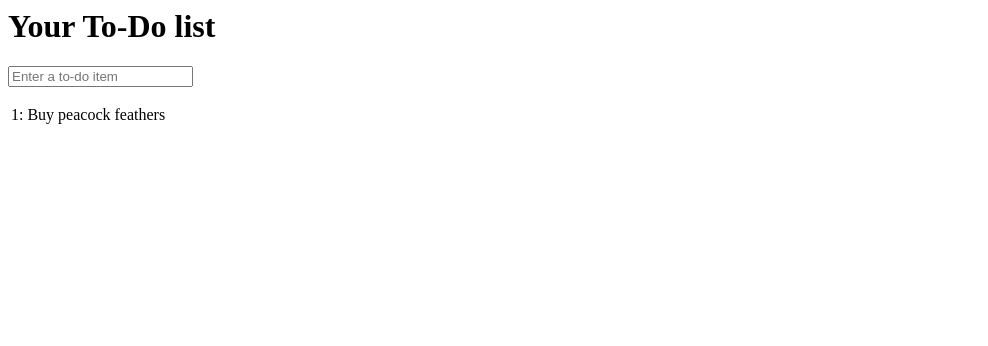
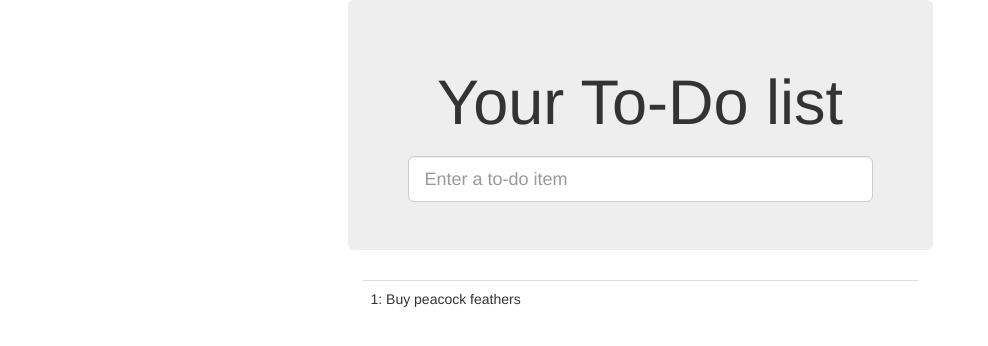
Before and after one commit to Matheus-de-Mello-Vieira/tdd_superlists, a Django app: page /lists/1/ in a window 1280 px wide. Shown: the top 346 px of the page, without its empty margins (0-988 px from the left). Run offline with Django 3.2, Linux system fonts and the light colour scheme; data comes from the database, SQL or seed files in the repository; both versions use the stored data as it was after the commit; some libraries are stand-ins or nearby versions.

Commit message:
Use Bootstrap to improve layout

```diff
--- a/functional_tests/test.py
+++ b/functional_tests/test.py
@@ -1,12 +1,12 @@
+from django.contrib.staticfiles.testing import StaticLiveServerTestCase
 from selenium import webdriver
+from selenium.common.exceptions import WebDriverException
 from selenium.webdriver.common.keys import Keys
-from selenium.common.exceptions import WebDriverException
 import time
-from django.test import LiveServerTestCase
 
 MAX_WAIT = 10
 
-class NewVisitorTest(LiveServerTestCase):
+class NewVisitorTest(StaticLiveServerTestCase):
     def setUp(self):
         self.browser = webdriver.Firefox()
 
--- /dev/null
+++ b/lists/static/base.css
@@ -0,0 +1,3 @@
+#id_new_item {
+    margin-top: 2ex;
+}
--- a/lists/templates/base.html
+++ b/lists/templates/base.html
@@ -1,15 +1,34 @@
+<!DOCTYPE html>
 <html>
     <head>
+        <meta charset="utf-8">
+        <meta http-equiv="X-UA-Compatible" content="IE=edge">
+        <meta name="viewport" content="width=device-width, initial-scale=1">
         <title>To-Do lists</title>
+        <link href="/static/bootstrap/css/bootstrap.min.css" rel="stylesheet">
+        <link href="/static/base.css" rel="stylesheet">
     </head>
 
     <body>
+        <div class="container">
+            <div class="row">
+                <div class="col-md-6 col-md-offset-3 jumbotron">
+                    <div class="text-center">
                         <h1>{% block header_text %}{% endblock %}</h1>
                         <form method="POST" action="{% block form_action %}{% endblock %}">
-            <input name="item_text" id='id_new_item' placeholder="Enter a to-do item">
+                            <input name="item_text" id='id_new_item' class="form-control input-lg" placeholder="Enter a to-do item">
                             {% csrf_token %}
                         </form>
+                    </div>
+                </div>
+            </div>
+
+            <div class="row">
+                <div class="col-md-6 col-md-offset-3">
                     {% block table %}
                     {% endblock %}
+                </div>
+            </div>
+        </div>
     </body>
 </html>
--- a/lists/templates/list.html
+++ b/lists/templates/list.html
@@ -5,7 +5,7 @@
 {% block form_action %}/lists/{{ list.id }}/add_item{% endblock %}
 
 {% block table %}
-    <table id='id_list_table'>
+    <table id='id_list_table' class="table">
         {% for item in list.item_set.all %}
             <tr><td>{{ forloop.counter }}: {{ item.text }}</td></tr>
         {% endfor %}
```
Also changed, not shown: db.sqlite3. Lines whose indentation alone changed are shown as unchanged.
